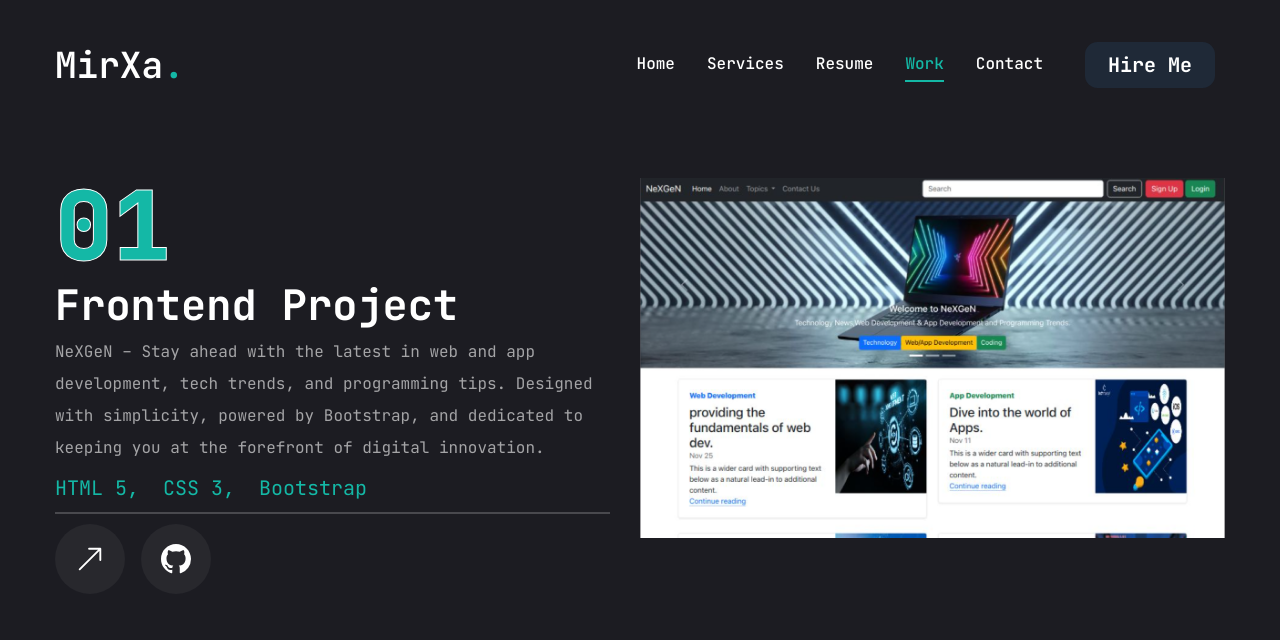
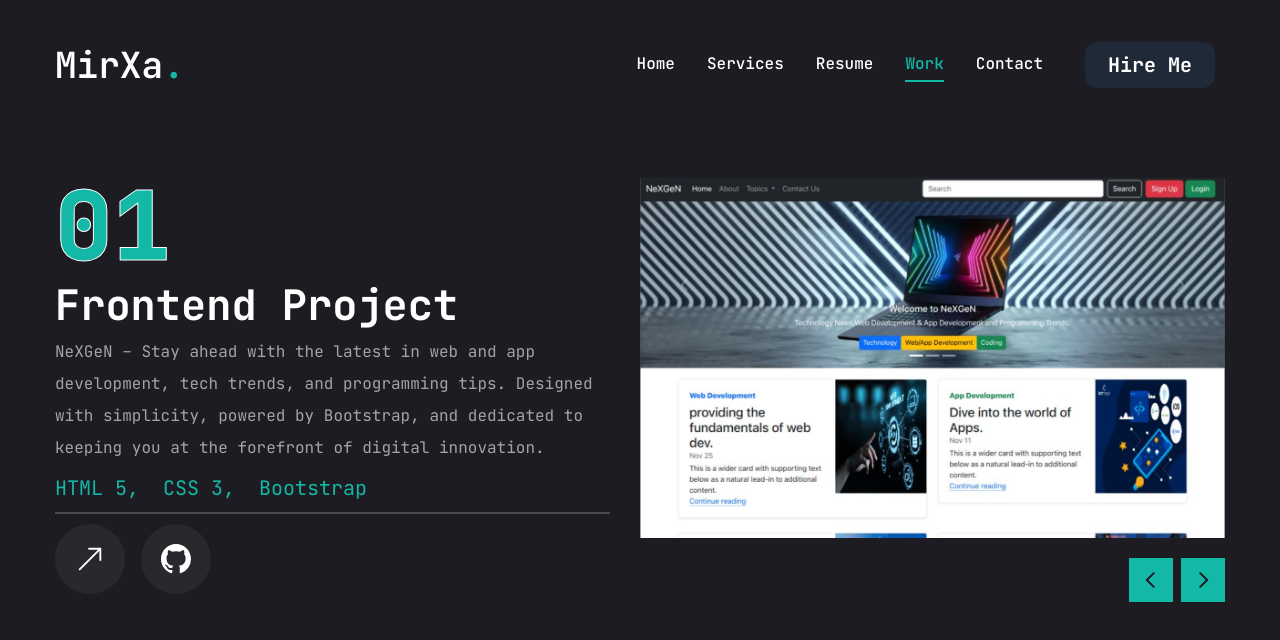
Before and after one commit to Mirxa-Rafay-25/Mirxa-Portfolio-25, a Next.js app: page /work in a window 1280 px wide. Shown: the top 640 px of the page. Built offline with nearby package versions, Linux system fonts and the light colour scheme.

Commit message:
Add Button
add slider button on work section

```diff
--- a/app/work/page.jsx
+++ b/app/work/page.jsx
@@ -12,6 +12,7 @@
 
 import Link from "next/link";
 import Image from "next/image";
+import WorkSliderBtns from "@/components/WorkSliderBtns";
 
 const projects = [
   {
@@ -136,6 +137,7 @@
               <div className="h-[360px] relative group flex justify-center items-center bg-pink-50/20">
                {/* overlay */}
                <div></div>
+
                {/* image */}
                <div className="relative w-full h-full">
                 <Image
@@ -147,7 +149,11 @@
                </div>
               </div>
             </SwiperSlide>
-          })}
+          })};
+          {/* slider button */}
+          <WorkSliderBtns containerStyles="flex gap-2 absolute right-0 bottom-[calc(50%_-_22px)] lg:bottom-24 z-20 w-full justify-between lg:w-max lg:justify-none"
+          btnStyles="bg-accent hover:bg-black hover:text-accent text-primary text-[22px] w-[44px] h-[44px] flex justify-center items-center transition-all"
+          />
         </Swiper>
         </div>
     </div>
--- /dev/null
+++ b/components/WorkSliderBtns.jsx
@@ -0,0 +1,21 @@
+"use client"
+
+import { useSwiper } from "swiper/react";
+import { PiCaretLeftBold, PiCaretRightBold } from 'react-icons/pi'
+import Swiper from "swiper";
+
+const WorkSliderBtns = ({containerStyles, btnStyles, iconStyles}) => {
+    const swiper = useSwiper();
+  return (
+    <div className={containerStyles}>
+       <button className={btnStyles}>
+        <PiCaretLeftBold className={iconStyles} onClick={()=> swiper.slidePrev()} />
+       </button>
+       <button className={btnStyles}>
+        <PiCaretRightBold className={iconStyles} onClick={()=> swiper.slideNext()} />
+       </button>
+    </div>
+  );
+};
+
+export default WorkSliderBtns
```
